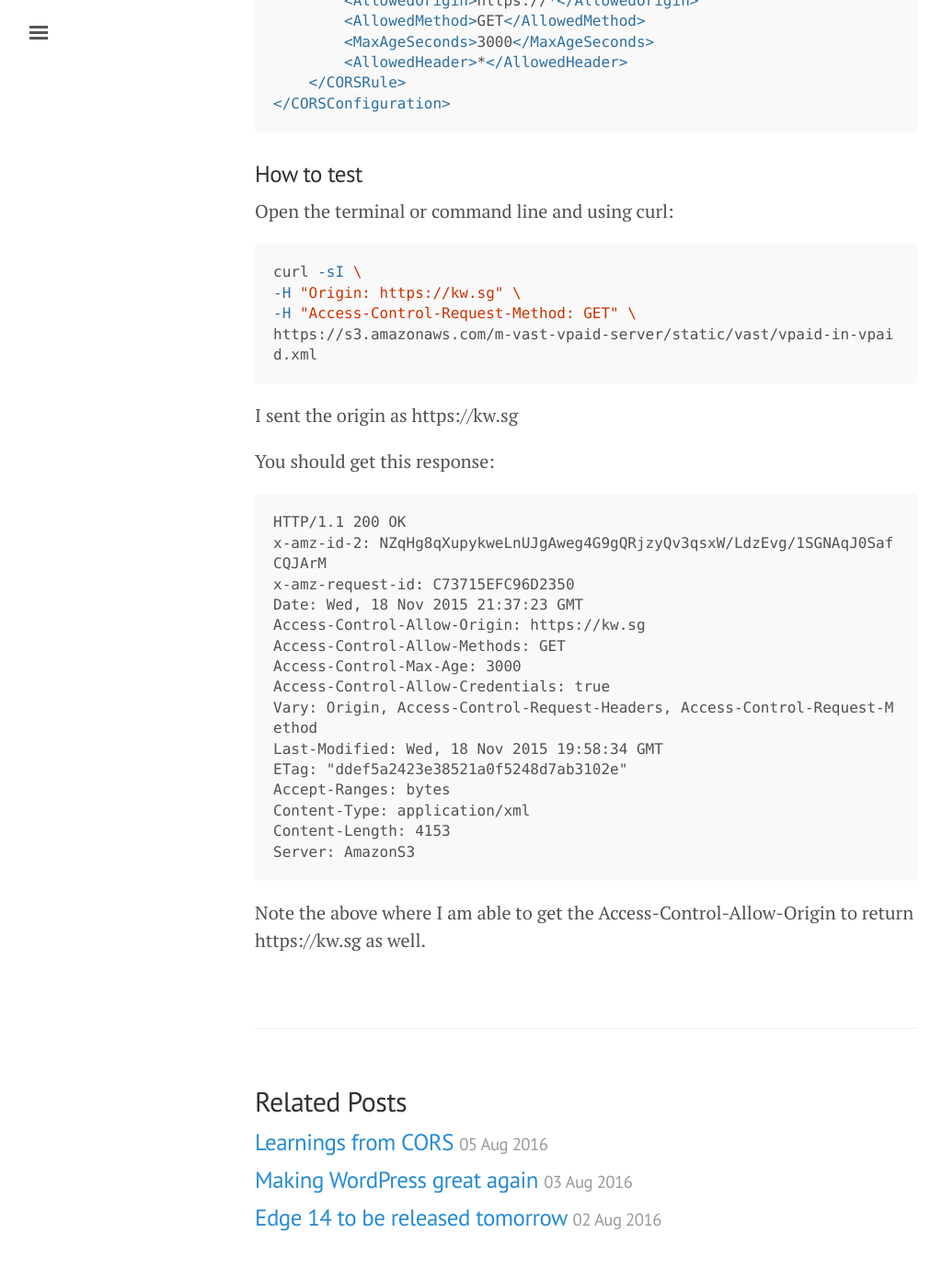
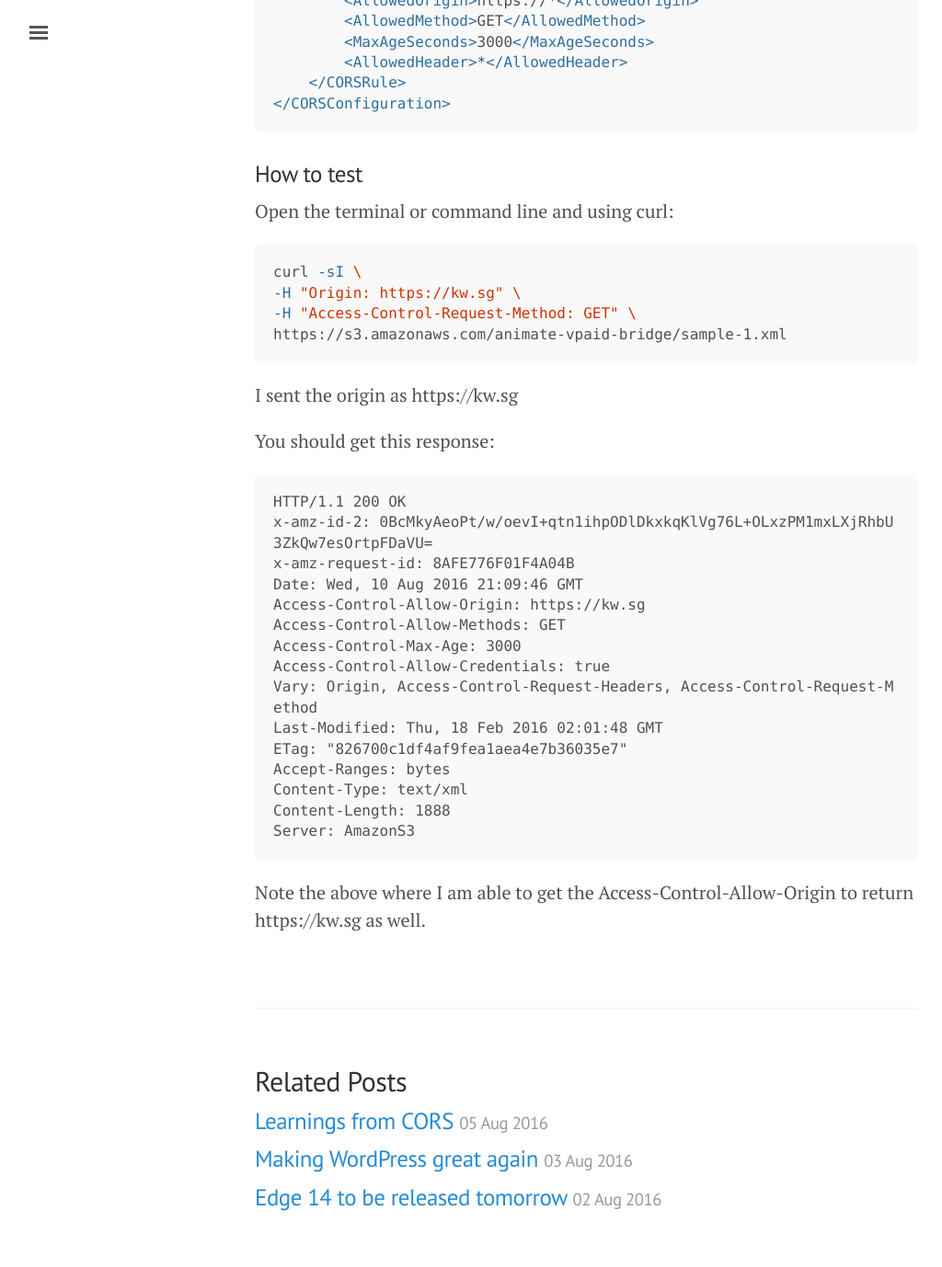
Before and after one commit to javascript-sg/javascript-sg.github.io, a Jekyll site: the page built from _posts/2016-06-12-how-to-make-vary-origin-in-aws-s3.markdown, in a window 1280 px wide and 1400 px high, scrolled down 482 px. Shown: the top 1378 px of the window at 92% size, without its empty margins (3-1027 px from the left). Built offline with Jekyll 4.4.1, drawn with Linux system fonts in a browser that asks for light colours.

````diff
--- a/_posts/2016-06-12-how-to-make-vary-origin-in-aws-s3.markdown
+++ b/_posts/2016-06-12-how-to-make-vary-origin-in-aws-s3.markdown
@@ -28,7 +28,7 @@ Open the terminal or command line and using curl:
 curl -sI \
 -H "Origin: https://kw.sg" \
 -H "Access-Control-Request-Method: GET" \
-https://s3.amazonaws.com/m-vast-vpaid-server/static/vast/vpaid-in-vpaid.xml
+https://s3.amazonaws.com/animate-vpaid-bridge/sample-1.xml
 ```
 
 I sent the origin as https://kw.sg
@@ -37,19 +37,19 @@ You should get this response:
 
 ```
 HTTP/1.1 200 OK
-x-amz-id-2: NZqHg8qXupykweLnUJgAweg4G9gQRjzyQv3qsxW/LdzEvg/1SGNAqJ0SafCQJArM
-x-amz-request-id: C73715EFC96D2350
-Date: Wed, 18 Nov 2015 21:37:23 GMT
+x-amz-id-2: 0BcMkyAeoPt/w/oevI+qtn1ihpODlDkxkqKlVg76L+OLxzPM1mxLXjRhbU3ZkQw7esOrtpFDaVU=
+x-amz-request-id: 8AFE776F01F4A04B
+Date: Wed, 10 Aug 2016 21:09:46 GMT
 Access-Control-Allow-Origin: https://kw.sg
 Access-Control-Allow-Methods: GET
 Access-Control-Max-Age: 3000
 Access-Control-Allow-Credentials: true
 Vary: Origin, Access-Control-Request-Headers, Access-Control-Request-Method
-Last-Modified: Wed, 18 Nov 2015 19:58:34 GMT
-ETag: "ddef5a2423e38521a0f5248d7ab3102e"
+Last-Modified: Thu, 18 Feb 2016 02:01:48 GMT
+ETag: "826700c1df4af9fea1aea4e7b36035e7"
 Accept-Ranges: bytes
-Content-Type: application/xml
-Content-Length: 4153
+Content-Type: text/xml
+Content-Length: 1888
 Server: AmazonS3
 ```
 
````
